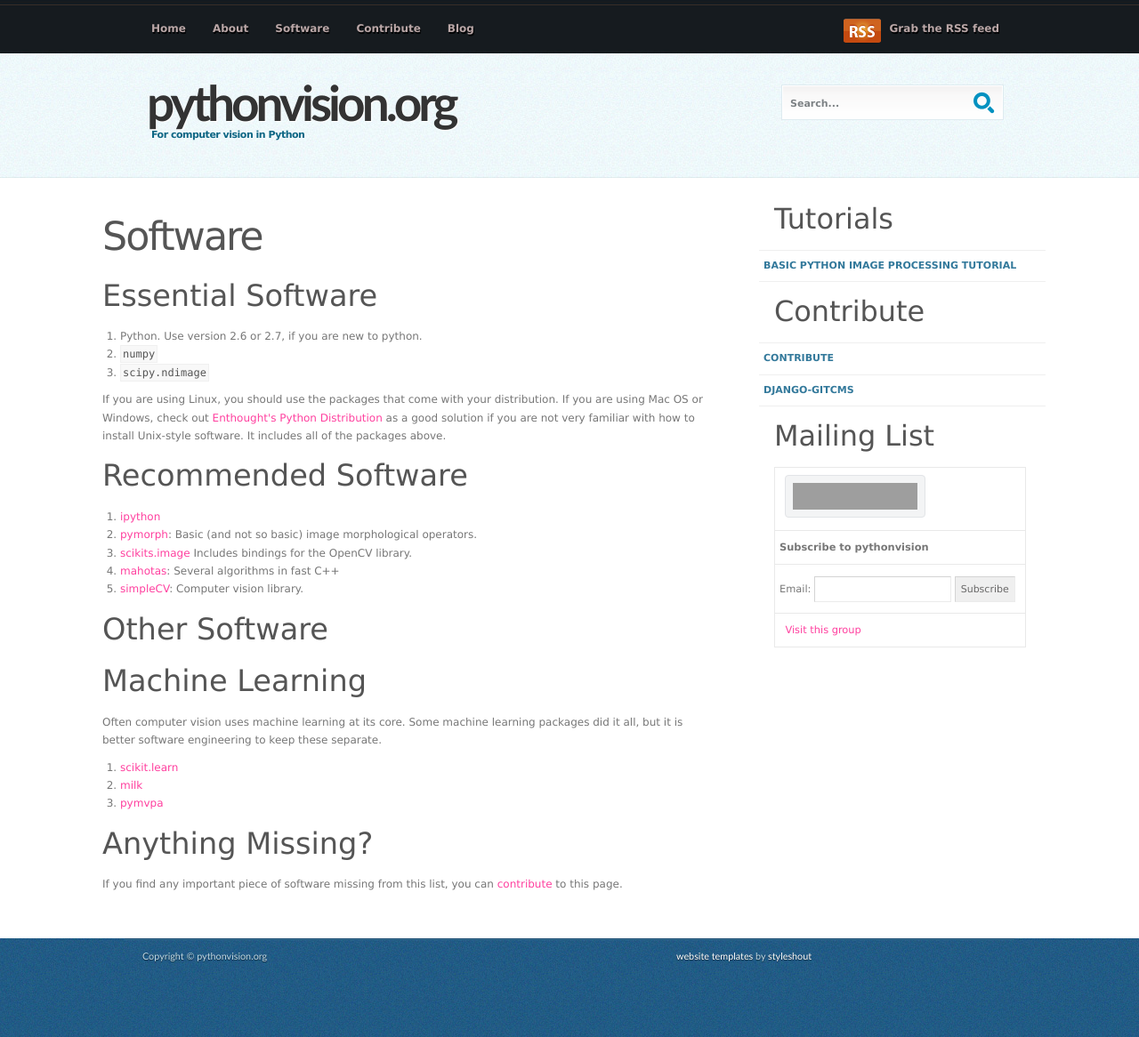
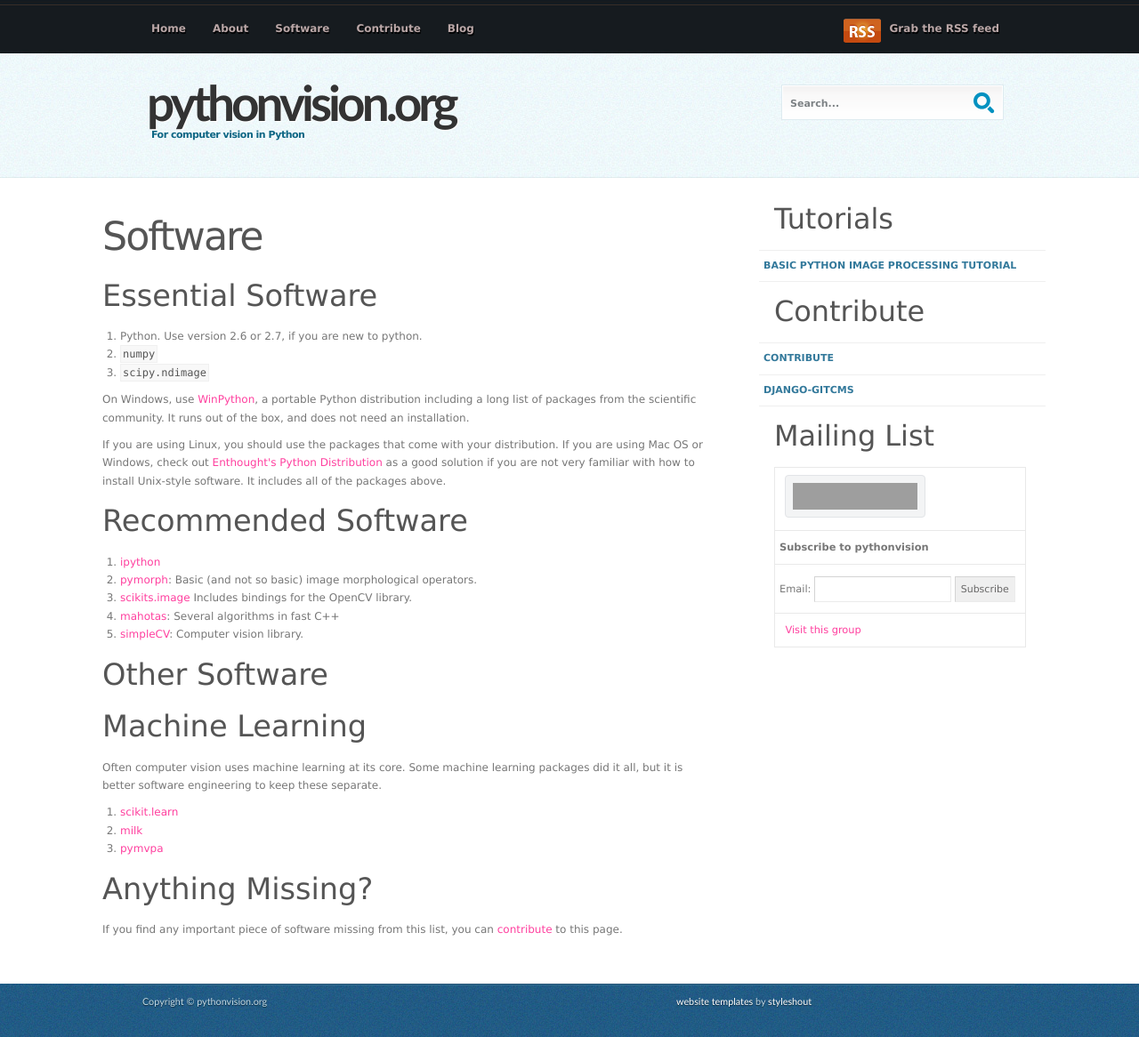
Before and after one commit to luispedro/pythonvision_org, a Jekyll site: the page built from software.md, in a window 1280 px wide. Shown: the whole page at 89% size. Built offline with Jekyll 4.4.1, drawn with Linux system fonts in a browser that asks for light colours; grey boxes are pictures that could not be loaded.

Commit message:
MIN Recover lost changes

```diff
--- a/software.md
+++ b/software.md
@@ -12,6 +12,10 @@ categories: software
 1. Python. Use version 2.6 or 2.7, if you are new to python.
 2. `numpy`
 3. `scipy.ndimage`
+
+On Windows, use [WinPython](https://winpython.github.io/), a portable Python
+distribution including a long list of packages from the scientific community.
+It runs out of the box, and does not need an installation.
 
 If you are using Linux, you should use the packages that come with your
 distribution. If you are using Mac OS or Windows, check out [Enthought\'s
```
Also changed, not shown: tutorial.md (+3 -3 lines).
